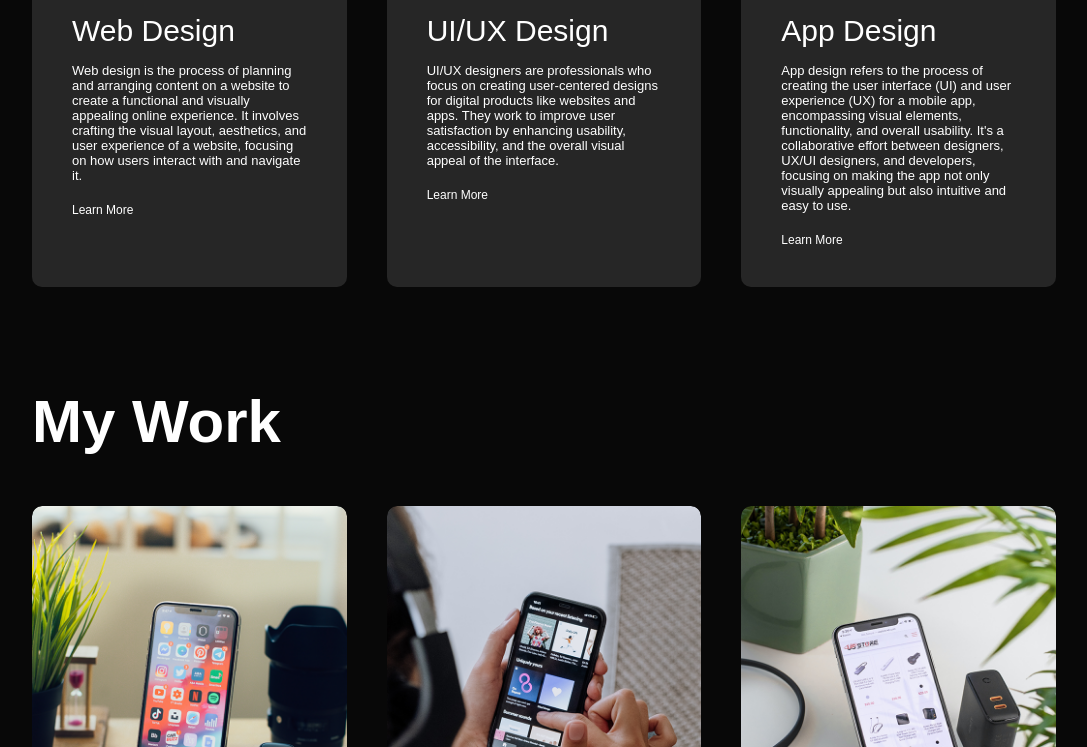
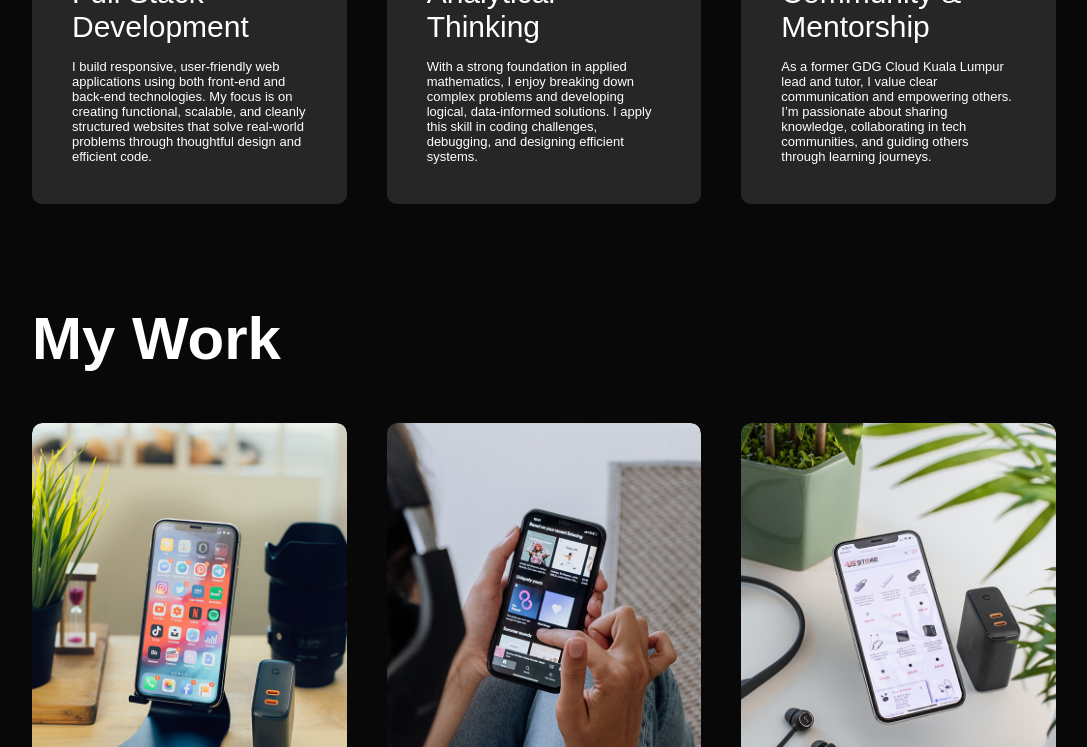
Before and after one commit to AhtnamasAyirpuna/portfolio-project, a website: page index.html in a window 1280 px wide. Shown: the part 1715-2462 px from the top of the page, without its empty margins (96-1183 px from the left). Drawn offline with Linux system fonts and the light colour scheme.

Commit message:
Add personal details

```diff
--- a/index.html
+++ b/index.html
@@ -13,7 +13,7 @@
   <div id="header">
     <div class="container">
       <nav>
-        <img src="images/logo.png" class="logo">
+        <img src="images2/logo.png" class="logo">
         <ul id="sidemenu">
           <li><a href="#header">Home</a></li>
           <li><a href="#about">About</a></li>
@@ -35,7 +35,7 @@
     <div class="container">
       <div class="row">
         <div class="about-col-1">
-          <img src="images/user.png">
+          <img src="images2/user.jpeg">
         </div>
         <div class="about-col-2">
           <h1 class="sub-title">About Me</h1>
@@ -84,28 +84,24 @@
     <div class="services-list">
       <div>
         <i class="fa-solid fa-code"></i>
-        <h2>Web Design</h2>
-        <p>Web design is the process of planning and arranging content on a website to create a functional and
-           visually appealing online experience. It involves crafting the visual layout, aesthetics, and user
-           experience of a website, focusing on how users interact with and navigate it. </p>
-           <a href="#">Learn More</a>
+        <h2>Full Stack Development</h2>
+        <p>I build responsive, user-friendly web applications using both front-end and back-end technologies.
+          My focus is on creating functional, scalable, and cleanly structured websites that solve real-world
+          problems through thoughtful design and efficient code.</p>
       </div>
       <div>
-        <i class="fa-solid fa-crop-simple"></i>
-        <h2>UI/UX Design</h2>
-        <p>UI/UX designers are professionals who focus on creating user-centered designs for digital products like
-          websites and apps. They work to improve user satisfaction by enhancing usability, accessibility, and
-          the overall visual appeal of the interface. </p>
-           <a href="#">Learn More</a>
+        <i class="fa-solid fa-brain"></i>
+        <h2>Analytical Thinking</h2>
+        <p>With a strong foundation in applied mathematics, I enjoy breaking down complex problems and developing
+           logical, data-informed solutions. I apply this skill in coding challenges, debugging, and designing
+           efficient systems.</p>
       </div>
       <div>
-        <i class="fa-brands fa-app-store"></i>
-        <h2>App Design</h2>
-        <p>App design refers to the process of creating the user interface (UI) and user experience (UX) for a mobile
-           app, encompassing visual elements, functionality, and overall usability. It's a collaborative effort between
-           designers, UX/UI designers, and developers, focusing on making the app not only visually appealing but also
-           intuitive and easy to use.  </p>
-           <a href="#">Learn More</a>
+        <i class="fa-solid fa-users-line"></i>
+        <h2>Community & Mentorship</h2>
+        <p>As a former GDG Cloud Kuala Lumpur lead and tutor, I value clear communication and empowering others.
+          I’m passionate about sharing knowledge, collaborating in tech communities, and guiding others through
+          learning journeys.</p>
       </div>
     </div>
   </div>
--- a/style.css
+++ b/style.css
@@ -17,7 +17,7 @@ body {
 #header {
   width: 100%;
   height: 100vh;
-  background-image: url(./images/background.png);
+  background-image: url(./images2/background2.jpg);
   background-size: cover;
   background-position: center;
 }
@@ -34,7 +34,7 @@ nav {
 }
 
 .logo {
-  width: 140px;
+  width: 160px;
 }
 
 nav ul li{
@@ -366,7 +366,7 @@ nav .fa-solid{
 
 @media only screen and (max-width: 600px) {
   #header{
-    background-image: url(images/phone-background.png);
+    background-image: url(images2/phone-background2.jpg);
   }
   .header-text{
     margin-top: 100%;
```
Also changed, not shown: images2/background.jpg (added), images2/background2.jpg (added), images2/logo.png (added), images2/phone-background.jpg (added), images2/phone-background2.jpg (added), images2/user.jpeg (added), 1 other file.
